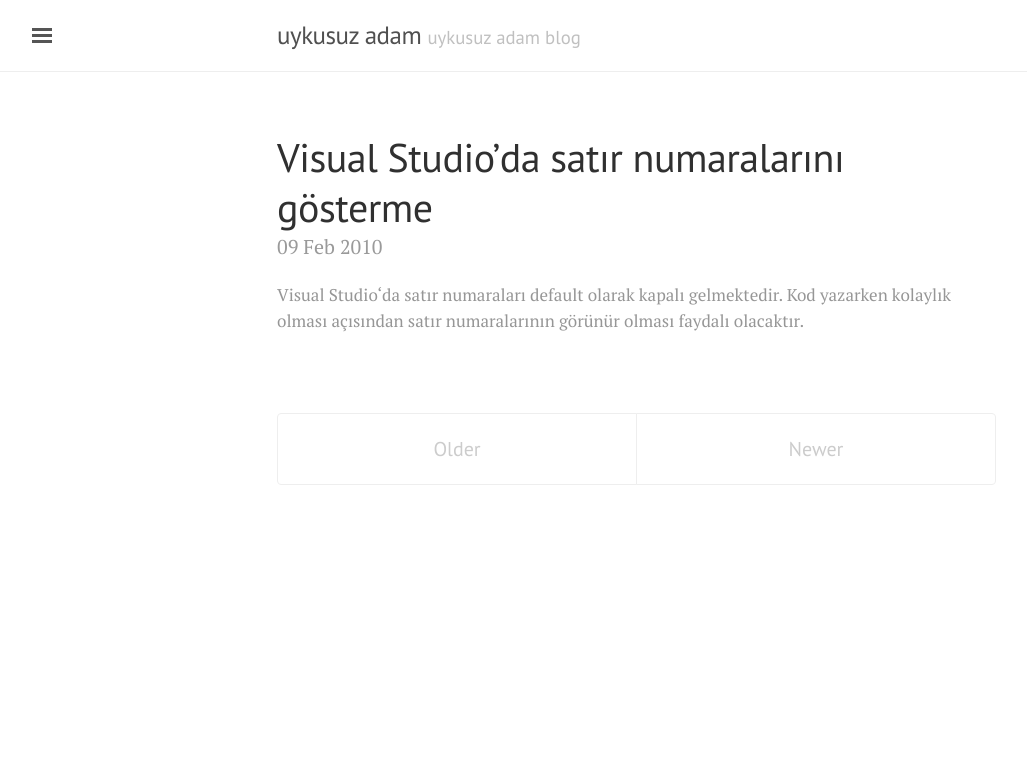
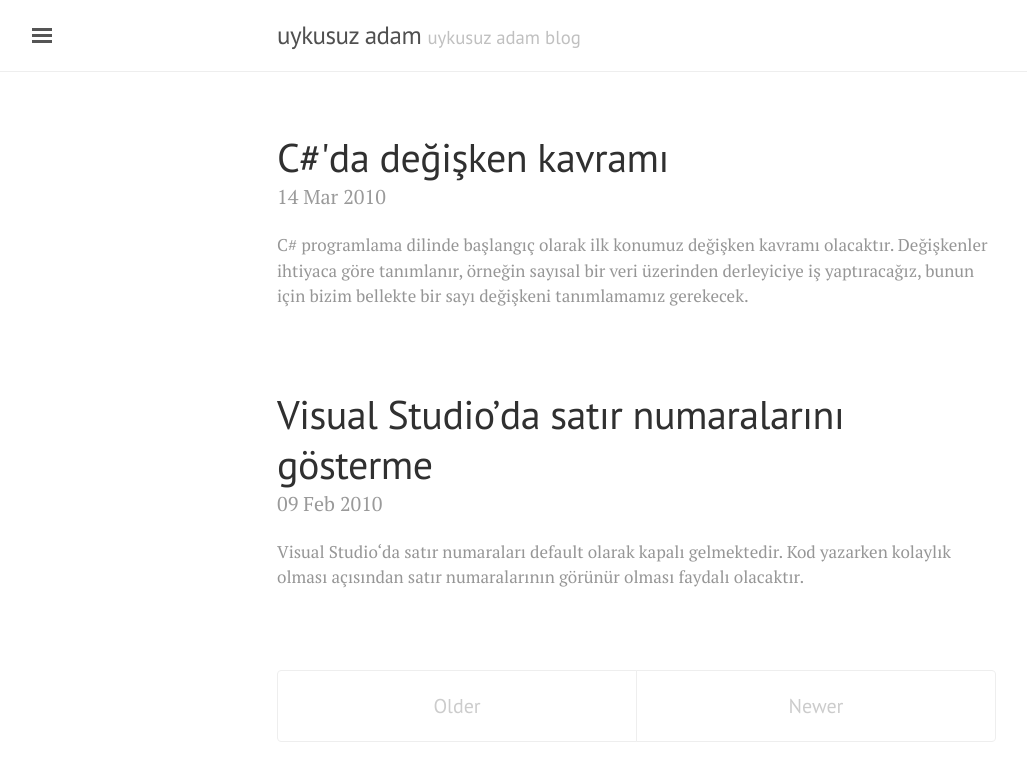
Before and after one commit to abdurrahman/abdurrahman.github.io, a Jekyll site: the page built from index.html, in a window 1280 px wide. Shown: the top 781 px of the page, without its empty margins (3-1030 px from the left). Built offline with Jekyll 4.4.1, drawn with Linux system fonts in a browser that asks for light colours; the list of posts is cut into pages by our own code; some of the changed lines change nothing that is shown.

Commit message:
Add old post

```diff
--- /dev/null
+++ b/_posts/2010-03-14-degisken-kavrami.md
@@ -0,0 +1,80 @@
+---
+layout: post
+title: C#'da değişken kavramı
+abstract: C# programlama dilinde başlangıç olarak ilk konumuz değişken kavramı olacaktır. Değişkenler ihtiyaca göre tanımlanır, örneğin sayısal bir veri üzerinden derleyiciye iş yaptıracağız, bunun için bizim bellekte bir sayı değişkeni tanımlamamız gerekecek.
+---
+
+C# programlama dilinde başlangıç olarak ilk konumuz değişken kavramı olacaktır.Değişkenler ihtiyaca göre tanımlanır, örneğin sayısal bir veri üzerinden derleyiciye iş yaptıracağız, bunun için bizim bellekte bir sayı değişkeni tanımlamamız gerekecek. Örnek olarak;
+
+{% highlight csharp %}
+int degiskenSayi = 25;
+{% endhighlight %}
+
+Yukarıda **int** tipinde “degiskenSayi”  adında değeri 25 olan bir değişken tanımladık. Şimdi bunu ekrana yazdıralım;
+
+{% highlight csharp %}
+Console.WriteLine(degiskenSayi);
+Console.ReadLine();
+{% endhighlight %}
+
+Burada C# da var olan **Console.WriteLine();** metodu ile verilerimizi ekrana yazdırıyoruz. Bu yüzden parantez içine ekrana yazdıracağımız değişkenimizin adını verdik. Yine **Console.ReadLine();** metodu ile de console ekranını beklettik.
+
+Başka bir değişken tanımlama ve değer verme şekliyle devam edelim;
+
+{% highlight csharp %}
+int a;
+int b;
+int c;
+a = 50;
+b = 62;
+c = 70;
+Console.WriteLine(a);
+Console.WriteLine(b);
+Console.WriteLine(c);
+Console.ReadLine();
+{% endhighlight %}
+
+Yukarıdaki örnekte de ilk başta a,b ve c değişkenlerimizi tanımladık ve bu değerler belleğin stack bölgesinde bizim için `null` yani boş olarak oluşturuldu. Değerlerini ise sonradan verdik, daha sonra da her birini ekrana ayrı ayrı yazdırdık. Şimdi de hem **string** bir değişken tanımlayalım;
+
+{% highlight csharp %}
+string kelimeDegisken = "İstanbul-34";
+Console.WriteLine(kelimeDegisken);
+Console.ReadLine();
+{% endhighlight %}
+
+Yukarıda bu kez string tipinde bir kelime değişkeni tanımladım, değerimi verdim ve ekrana yazdırdım.
+
+**bool** değişkeni bize true ya da false değeri döner, yani yaptıracağımız işlemde doğru mu yanlış mı kontrollerini takip etmemize olanak sağlar.
+
+{% highlight csharp %}
+bool boolDegisken = true;
+Console.WriteLine(boolDegisken);
+Console.ReadLine();
+
+double doubleDegisken = 10.2;
+Console.WriteLine(doubleDegisken);
+Console.ReadLine();
+
+Single singleDegisken = 10.2F;
+Console.WriteLine(singleDegisken);
+Console.ReadLine();
+{% endhighlight %}
+
+**object** referans tipli bir değişkendir, sözgelimi bütün tipler object'den türemiştir, dolayısı ile object içine her türlü veriyi alır. Örneğimizi inceleyelim;
+
+{% highlight csharp %}
+object obj = "kelimem";
+object obj1 = 12;
+object obj2 = true;
+object obj3 = 10.2;
+
+Console.WriteLine(obj);
+Console.WriteLine(obj1);
+Console.WriteLine(obj2);
+Console.WriteLine(obj3);
+Console.ReadLine();
+
+char charDegisken = ‘f’;
+Console.WriteLine(charDegisken);
+Console.ReadLine();
+{% endhighlight %}
--- a/index.html
+++ b/index.html
@@ -7,7 +7,7 @@
   {% for post in paginator.posts %}
   <div class="post">
     <h1 class="post-title">
-      <a href="{{ site.baseurl }}/{{ post.url }}">
+      <a href="{{ site.baseurl }}{{ post.url }}">
         {{ post.title }}
       </a>
     </h1>
```
